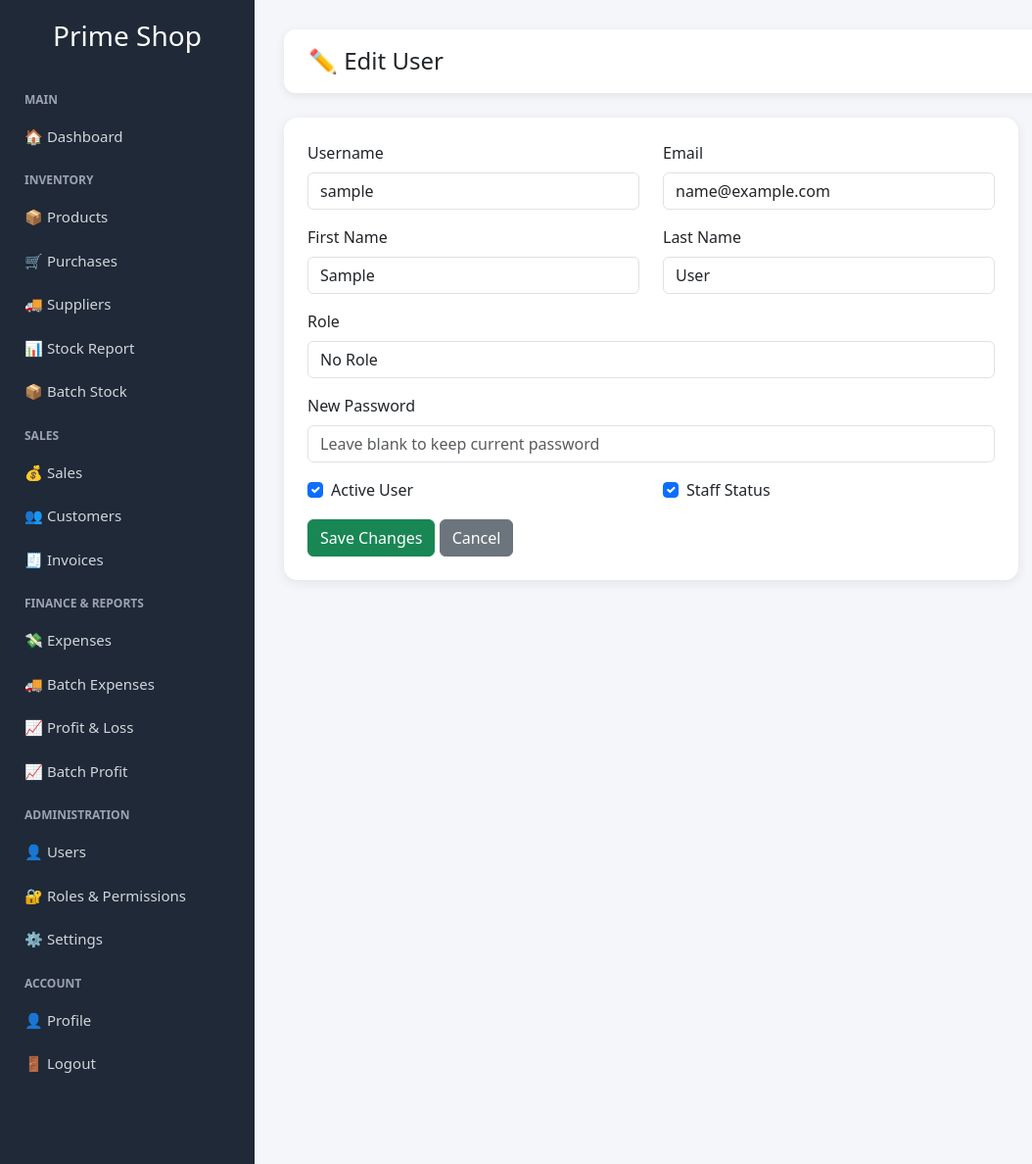
After one commit to Ezat36/PrimeShop, a Django app: page /users/1/edit/ in a window 1280 px wide. The commit adds this page. Shown: the whole page at 98% size, without its empty margins (0-1054 px from the left). Run offline with Django 5.2, Linux system fonts and the light colour scheme; the visitor is signed in with stand-in values (Sample User, id 1); data comes from the database, SQL or seed files in the repository.

Commit message:
Added user management, roll based access control and group

```diff
--- a/p_shop/urls.py
+++ b/p_shop/urls.py
@@ -5,3 +5,4 @@ urlpatterns = [
     path('admin/', admin.site.urls),
     path('', include('shop.urls')),
 ]
+handler403 = 'shop.views.permission_denied_view'
--- a/shop/templates/shop/base.html
+++ b/shop/templates/shop/base.html
@@ -11,27 +11,36 @@
         }
 
         .sidebar {
-            width: 250px;
+            width: 260px;
             min-height: 100vh;
             background: #1f2937;
             position: fixed;
             top: 0;
             left: 0;
-            padding-top: 20px;
+            padding: 20px 0;
+            overflow-y: auto;
         }
 
         .sidebar h3 {
             color: white;
             text-align: center;
-            margin-bottom: 30px;
+            margin-bottom: 25px;
+        }
+
+        .menu-title {
+            color: #9ca3af;
+            font-size: 12px;
+            text-transform: uppercase;
+            padding: 14px 25px 6px;
+            font-weight: bold;
         }
 
         .sidebar a {
             display: block;
             color: #d1d5db;
-            padding: 14px 25px;
+            padding: 11px 25px;
             text-decoration: none;
-            font-size: 16px;
+            font-size: 15px;
         }
 
         .sidebar a:hover {
@@ -40,7 +49,7 @@
         }
 
         .content {
-            margin-left: 250px;
+            margin-left: 260px;
             padding: 30px;
         }
 
@@ -65,29 +74,85 @@
 <body>
 
 <div class="sidebar">
+
     <h3>Prime Shop</h3>
-    <a> This  is the new Menue</a>
+
+    <div class="menu-title">Main</div>
     <a href="/">🏠 Dashboard</a>
+
+    <div class="menu-title">Inventory</div>
+
+    {% if perms.shop.view_product %}
         <a href="/products/">📦 Products</a>
+    {% endif %}
+
+    {% if perms.shop.view_purchase %}
+        <a href="/purchases/">🛒 Purchases</a>
+    {% endif %}
+
+    {% if perms.shop.view_supplier %}
         <a href="/suppliers/">🚚 Suppliers</a>
-    <a href="/purchases/">🛒 Purchases</a>
+    {% endif %}
+
+    {% if perms.shop.view_stock_report %}
+        <a href="/stock-report/">📊 Stock Report</a>
+    {% endif %}
+
+    {% if perms.shop.view_batch_stock_report %}
+        <a href="/batch-stock-report/">📦 Batch Stock</a>
+    {% endif %}
+
+    <div class="menu-title">Sales</div>
+
+    {% if perms.shop.view_sale %}
+        <a href="/sales/">💰 Sales</a>
+    {% endif %}
+
+    {% if perms.shop.view_customer %}
         <a href="/customers/">👥 Customers</a>
-    <a href="/sales/">💰 Sales</a>
+    {% endif %}
+
+    {% if perms.shop.view_invoice %}
         <a href="/invoices/">🧾 Invoices</a>
+    {% endif %}
+
+    <div class="menu-title">Finance & Reports</div>
+
+    {% if perms.shop.view_expense %}
         <a href="/expenses/">💸 Expenses</a>
-    <a href="/stock-report/">📊 Stock Report</a>
-    <a href="/profit-loss-report/">📈 Profit Report</a>
-    <a href="/batch-stock-report/">📦 Batch Stock</a>
+    {% endif %}
+
+    {% if perms.shop.view_batch_expense %}
+        <a href="/batch-expenses/">🚚 Batch Expenses</a>
+    {% endif %}
+
+    {% if perms.shop.view_profit_report %}
+        <a href="/profit-loss-report/">📈 Profit & Loss</a>
+    {% endif %}
+
+    {% if perms.shop.view_batch_profit_report %}
         <a href="/batch-profit-report/">📈 Batch Profit</a>
-    <a href="/batch-expenses/">🚚 Batch Expenses</a>
+    {% endif %}
+
+    <div class="menu-title">Administration</div>
+
+    {% if perms.auth.view_user %}
         <a href="/users/">👤 Users</a>
+    {% endif %}
+
+    {% if perms.auth.view_group %}
         <a href="/groups/">🔐 Roles & Permissions</a>
+    {% endif %}
 
-    <!-- <a href="/admin/">⚙ Admin Panel</a> -->
+    {% if request.user.is_superuser %}
         <a href="/settings/">⚙ Settings</a>
+    {% endif %}
+
+    <div class="menu-title">Account</div>
 
     <a href="/profile/">👤 Profile</a>
     <a href="/logout/">🚪 Logout</a>
+
 </div>
 
 <div class="content">
--- /dev/null
+++ b/shop/templates/shop/user_edit.html
@@ -0,0 +1,90 @@
+{% extends 'shop/base.html' %}
+
+{% block title %}Edit User{% endblock %}
+
+{% block page_title %}
+✏ Edit User
+{% endblock %}
+
+{% block content %}
+
+<div class="card card-box p-4" style="max-width:750px;">
+
+    <form method="post">
+        {% csrf_token %}
+
+        <div class="row">
+
+            <div class="col-md-6 mb-3">
+                <label class="form-label">Username</label>
+                <input type="text" name="username" class="form-control"
+                       value="{{ edit_user.username }}" required>
+            </div>
+
+            <div class="col-md-6 mb-3">
+                <label class="form-label">Email</label>
+                <input type="email" name="email" class="form-control"
+                       value="{{ edit_user.email }}">
+            </div>
+
+            <div class="col-md-6 mb-3">
+                <label class="form-label">First Name</label>
+                <input type="text" name="first_name" class="form-control"
+                       value="{{ edit_user.first_name }}">
+            </div>
+
+            <div class="col-md-6 mb-3">
+                <label class="form-label">Last Name</label>
+                <input type="text" name="last_name" class="form-control"
+                       value="{{ edit_user.last_name }}">
+            </div>
+
+            <div class="col-md-12 mb-3">
+                <label class="form-label">Role</label>
+                <select name="group" class="form-control">
+                    <option value="">No Role</option>
+
+                    {% for group in groups %}
+                        <option value="{{ group.id }}"
+                            {% if group in edit_user.groups.all %}
+                                selected
+                            {% endif %}
+                        >
+                            {{ group.name }}
+                        </option>
+                    {% endfor %}
+                </select>
+            </div>
+
+            <div class="col-md-12 mb-3">
+                <label class="form-label">New Password</label>
+                <input type="password" name="password" class="form-control"
+                       placeholder="Leave blank to keep current password">
+            </div>
+
+            <div class="col-md-6 mb-3">
+                <div class="form-check">
+                    <input class="form-check-input" type="checkbox" name="is_active"
+                           {% if edit_user.is_active %}checked{% endif %}>
+                    <label class="form-check-label">Active User</label>
+                </div>
+            </div>
+
+            <div class="col-md-6 mb-3">
+                <div class="form-check">
+                    <input class="form-check-input" type="checkbox" name="is_staff"
+                           {% if edit_user.is_staff %}checked{% endif %}>
+                    <label class="form-check-label">Staff Status</label>
+                </div>
+            </div>
+
+        </div>
+
+        <button class="btn btn-success">Save Changes</button>
+        <a href="/users/" class="btn btn-secondary">Cancel</a>
+
+    </form>
+
+</div>
+
+{% endblock %}
--- a/shop/urls.py
+++ b/shop/urls.py
@@ -49,4 +49,4 @@ urlpatterns = [
     path('batch-expenses/', views.batch_expense_list, name='batch_expense_list'),
     path('batch-expenses/add/', views.batch_expense_add, name='batch_expense_add'),
 
-]
+path('users/<int:user_id>/edit/', views.user_edit, name='user_edit'),]
--- a/shop/views.py
+++ b/shop/views.py
@@ -7,6 +7,8 @@ from django.contrib.auth import authenticate, login, logout
 from django.contrib import messages
 from django.contrib.auth import update_session_auth_hash
 from .models import StoreSetting, Expense, SaleItemAllocation, BatchExpense
+from django.contrib.auth.decorators import permission_required
+
 
 @login_required
 def dashboard(request):
@@ -163,6 +165,10 @@ def stock_report(request):
 
 
 @login_required
+@permission_required(
+    'shop.view_profit_report',
+    raise_exception=True
+)
 def profit_loss_report(request):
     variants = ProductVariant.objects.all()
     sales = Sale.objects.all()
@@ -947,6 +953,10 @@ def batch_stock_report(request):
 
 #Batch profit
 @login_required
+@permission_required(
+    'shop.view_batch_profit_report',
+    raise_exception=True
+)
 def batch_profit_report(request):
     batches = PurchaseItem.objects.all().order_by(
         'variant__product__name',
@@ -1058,3 +1068,41 @@ def batch_expense_add(request):
     return render(request, 'shop/batch_expense_add.html', {
         'batches': batches
     })
+
+
+def permission_denied_view(request, exception=None):
+    return render(request, 'shop/403.html', status=403)
+
+@login_required
+@permission_required('auth.change_user', raise_exception=True)
+def user_edit(request, user_id):
+    user = User.objects.get(id=user_id)
+    groups = Group.objects.all()
+
+    if request.method == 'POST':
+        user.username = request.POST.get('username')
+        user.email = request.POST.get('email')
+        user.first_name = request.POST.get('first_name')
+        user.last_name = request.POST.get('last_name')
+        user.is_active = True if request.POST.get('is_active') == 'on' else False
+        user.is_staff = True if request.POST.get('is_staff') == 'on' else False
+
+        group_id = request.POST.get('group')
+        user.groups.clear()
+
+        if group_id:
+            group = Group.objects.get(id=group_id)
+            user.groups.add(group)
+
+        password = request.POST.get('password')
+        if password:
+            user.set_password(password)
+
+        user.save()
+
+        return redirect('user_list')
+
+    return render(request, 'shop/user_edit.html', {
+        'edit_user': user,
+        'groups': groups,
+    })
```
Also changed, not shown: shop/models.py (+12 -0 lines), shop/templates/shop/403.html (added, +42 -0 lines), shop/templates/shop/group_permissions.html (+61 -13 lines), shop/templates/shop/user_list.html (+106 -17 lines), shop/migrations/0007_alter_storesetting_options_and_more.py (added). Lines whose indentation alone changed are shown as unchanged.
